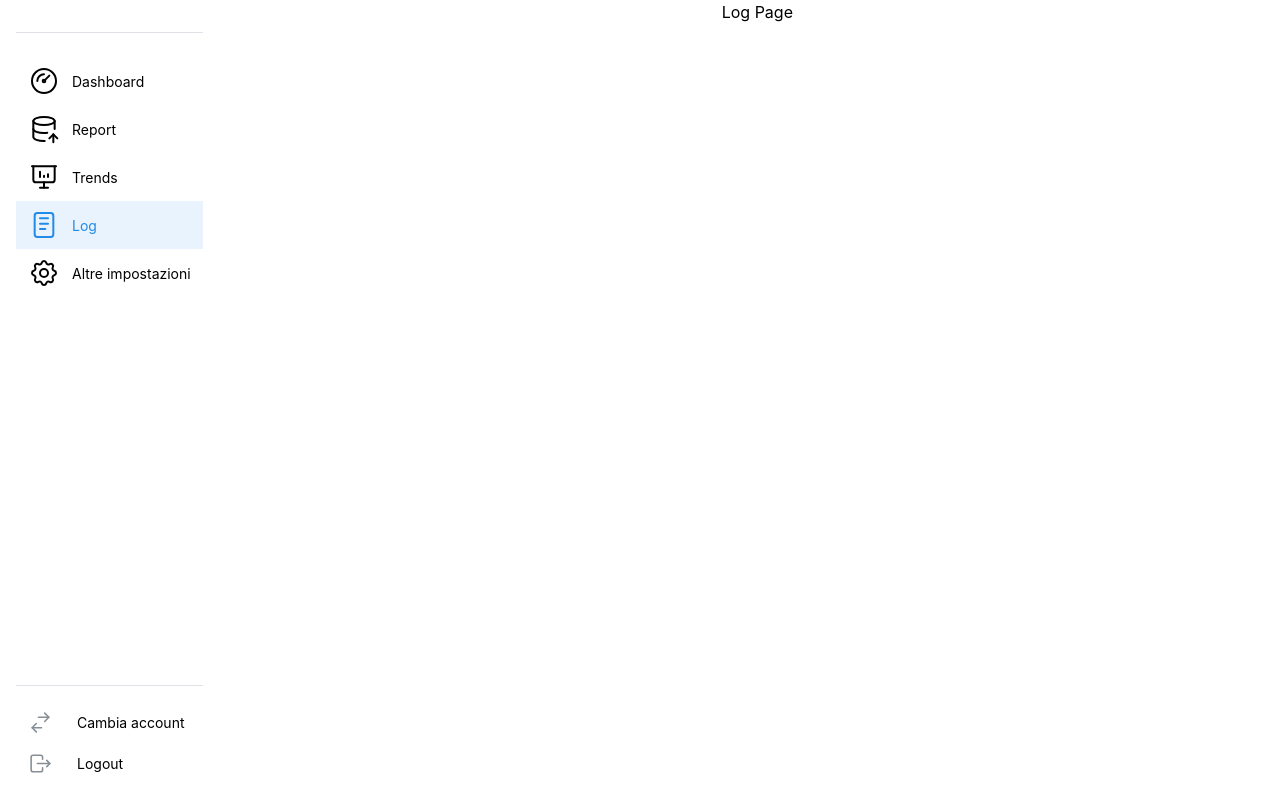
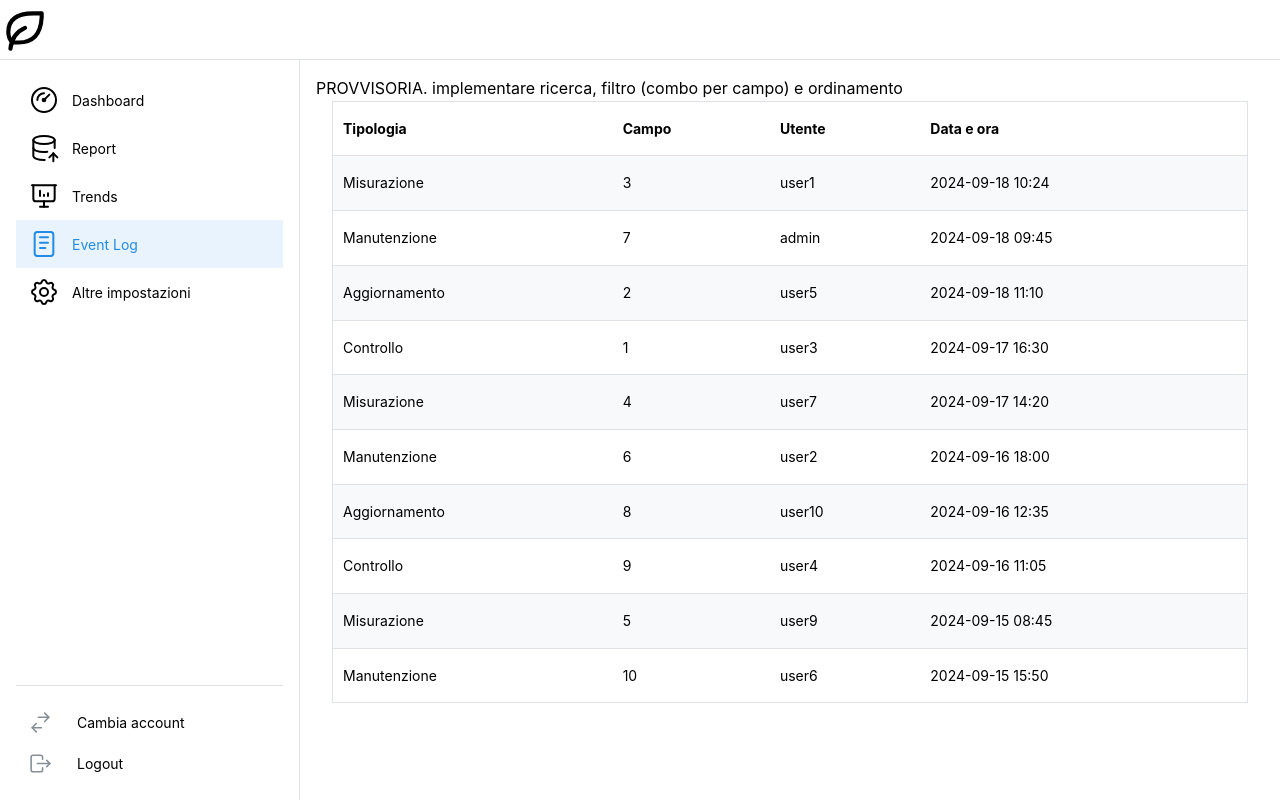
Before and after one commit to CoriMorini/CampiAgricoli_FrontEnd, a React (Vite) app: page /logPage in a window 1280 px wide. Built offline with nearby package versions, Linux system fonts and the light colour scheme.

Commit message:
finito report. event log provvisorio (implementare filtri ecc)

```diff
--- a/src/components/Navbar/Navbar.module.css
+++ b/src/components/Navbar/Navbar.module.css
@@ -9,11 +9,6 @@
     flex: 1;
   }
 
-  .header {
-    padding-bottom: var(--mantine-spacing-md);
-    margin-bottom: calc(var(--mantine-spacing-md) * 1.5);
-    border-bottom: rem(1px) solid light-dark(var(--mantine-color-gray-3), var(--mantine-color-dark-4));
-  }
 
   .footer {
     padding-top: var(--mantine-spacing-md);
--- a/src/components/Navbar/Navbar.tsx
+++ b/src/components/Navbar/Navbar.tsx
@@ -16,7 +16,7 @@ const data = [
   { link: '/dashboard', label: 'Dashboard', icon: IconGauge },
   { link: '/reportPage', label: 'Report', icon: IconDatabaseImport },
   { link: '/trendPage', label: 'Trends', icon: IconPresentationAnalytics },
-  { link: '/logPage', label: 'Log', icon: IconNotes },
+  { link: '/logPage', label: 'Event Log', icon: IconNotes },
   { link: '/settingsPage', label: 'Altre impostazioni', icon: IconSettings },
 ];
 
--- a/src/pages/LogPage/LogPage.tsx
+++ b/src/pages/LogPage/LogPage.tsx
@@ -1,20 +1,88 @@
-import { IconCapsuleHorizontal } from '@tabler/icons-react';
-import { Flex, Grid } from '@mantine/core';
+import { Flex, rem, AppShell, Burger, Container, Grid, Table } from '@mantine/core';
 import { Navbar } from '@/components/Navbar/Navbar';
+import { useDisclosure } from '@mantine/hooks';
+import { IconLeaf } from '@tabler/icons-react';
+
+const datas = [
+  { tipologia: 'Misurazione', campo: 3, data: '2024-09-18 10:24', utente: 'user1' },
+  { tipologia: 'Manutenzione', campo: 7, data: '2024-09-18 09:45', utente: 'admin' },
+  { tipologia: 'Aggiornamento', campo: 2, data: '2024-09-18 11:10', utente: 'user5' },
+  { tipologia: 'Controllo', campo: 1, data: '2024-09-17 16:30', utente: 'user3' },
+  { tipologia: 'Misurazione', campo: 4, data: '2024-09-17 14:20', utente: 'user7' },
+  { tipologia: 'Manutenzione', campo: 6, data: '2024-09-16 18:00', utente: 'user2' },
+  { tipologia: 'Aggiornamento', campo: 8, data: '2024-09-16 12:35', utente: 'user10' },
+  { tipologia: 'Controllo', campo: 9, data: '2024-09-16 11:05', utente: 'user4' },
+  { tipologia: 'Misurazione', campo: 5, data: '2024-09-15 08:45', utente: 'user9' },
+  { tipologia: 'Manutenzione', campo: 10, data: '2024-09-15 15:50', utente: 'user6' }
+];
+
 
 export function LogPage() {
+  const [opened, { toggle }] = useDisclosure();
+
+  const data = datas.map((data) => (
+    <Table.Tr key={data.campo}>
+      <Table.Td>{data.tipologia}</Table.Td>
+      <Table.Td>{data.campo}</Table.Td>
+      <Table.Td>{data.utente}</Table.Td>
+      <Table.Td>{data.data}</Table.Td>
+    </Table.Tr>
+  ));
+
   return (
-    <div>
-      <Grid overflow="hidden">
-        <Grid.Col span="content">
-          <Navbar />
-        </Grid.Col>
-        <Grid.Col span="auto">
-          <Flex justify="center" align="center" style={{ width: '100%' }}>
-            <div>Log Page</div>
-          </Flex>
-        </Grid.Col>
-      </Grid>
-    </div>
+    <AppShell
+      header={{ height: 60 }}
+      navbar={{
+        width: 300,
+        breakpoint: 'sm',
+        collapsed: { mobile: !opened },
+      }}
+      padding="md"
+    >
+      <AppShell.Header>
+        <Flex
+          justify="space-between" // Distribuisce lo spazio tra il Burger e l'icona
+          align="center" // Centra verticalmente gli elementi
+          style={{ height: '100%' }} // Imposta l'altezza per occupare tutto lo spazio disponibile dell'header
+        >
+          <Burger
+            opened={opened}
+            onClick={toggle}
+            hiddenFrom="sm"
+            size="md"
+          />
+          <IconLeaf stroke={2} style={{ width: rem(50), height: rem(50) }} />
+        </Flex>
+      </AppShell.Header>
+
+      <AppShell.Navbar>
+        <Navbar />
+      </AppShell.Navbar>
+
+      <AppShell.Main>
+        <div>
+          PROVVISORIA. implementare ricerca, filtro (combo per campo) e ordinamento
+        </div>
+        <Container size="xl">
+          <Grid gutter="xl">
+            <Grid.Col>
+              <Flex gap="xl" justify="center" align="center" direction={{ base: 'column', md: 'row' }}>
+                <Table verticalSpacing="md" striped highlightOnHover withTableBorder>
+                  <Table.Thead>
+                    <Table.Tr>
+                      <Table.Th>Tipologia</Table.Th>
+                      <Table.Th>Campo</Table.Th>
+                      <Table.Th>Utente</Table.Th>
+                      <Table.Th>Data e ora</Table.Th>
+                    </Table.Tr>
+                  </Table.Thead>
+                  <Table.Tbody>{data}</Table.Tbody>
+                </Table>
+              </Flex>
+            </Grid.Col>
+          </Grid>
+        </Container>
+      </AppShell.Main>
+    </AppShell>
   );
 }
--- a/src/pages/ReportPage/ReportPage.tsx
+++ b/src/pages/ReportPage/ReportPage.tsx
@@ -1,9 +1,8 @@
-import { IconCapsuleHorizontal } from '@tabler/icons-react';
-import { Flex, Grid } from '@mantine/core';
+import { Flex, rem, AppShell, Burger, Container, Grid, Table, Input, InputBase, Combobox, useCombobox } from '@mantine/core';
 import { Navbar } from '@/components/Navbar/Navbar';
-import { Table } from '@mantine/core';
 import { useState } from 'react';
-import { Input, InputBase, Combobox, useCombobox } from '@mantine/core';
+import { useDisclosure } from '@mantine/hooks';
+import { IconLeaf } from '@tabler/icons-react';
 
 const npks = [
   { n: 1.5, p: 0.8, k: 2.0, data: '01/02/2024', campo: 3 },
@@ -55,6 +54,8 @@ const campi = [
 ]
 
 export function ReportPage() {
+  const [opened, { toggle }] = useDisclosure();
+
   const npk = npks.map((npk) => (
     <Table.Tr key={npk.campo}>
       <Table.Td>{npk.n}</Table.Td>
@@ -63,7 +64,6 @@ export function ReportPage() {
       <Table.Td>{npk.data}</Table.Td>
     </Table.Tr>
   ));
-
 
   const umidita = umiditas.map((umidita) => (
     <Table.Tr key={umidita.campo}>
@@ -99,13 +99,40 @@ export function ReportPage() {
   ));
 
   return (
-    <div>
-      <Grid overflow="hidden">
-        <Grid.Col span="content">
+    <AppShell
+      header={{ height: 60 }}
+      navbar={{
+        width: 300,
+        breakpoint: 'sm',
+        collapsed: { mobile: !opened },
+      }}
+      padding="md"
+    >
+      <AppShell.Header>
+        <Flex
+          justify="space-between" // Distribuisce lo spazio tra il Burger e l'icona
+          align="center" // Centra verticalmente gli elementi
+          style={{ height: '100%' }} // Imposta l'altezza per occupare tutto lo spazio disponibile dell'header
+        >
+          <Burger
+            opened={opened}
+            onClick={toggle}
+            hiddenFrom="sm"
+            size="md"
+          />
+          <IconLeaf stroke={2} style={{ width: rem(50), height: rem(50) }} />
+        </Flex>
+      </AppShell.Header>
+
+      <AppShell.Navbar>
         <Navbar />
-        </Grid.Col>
-        <Grid.Col span="auto">
-          <Flex gap="xl" justify="center" align="center">
+      </AppShell.Navbar>
+
+      <AppShell.Main>
+        <Container size="xl">
+          <Grid gutter="xl">
+            <Grid.Col>
+              <Flex mih={50} gap="md" justify="center" align="center" direction="row" wrap="wrap">
                 <Combobox
                   store={combobox}
                   onOptionSubmit={(val) => {
@@ -132,7 +159,10 @@ export function ReportPage() {
                     </Combobox.Options>
                   </Combobox.Dropdown>
                 </Combobox>
-            <Flex gap="xl" justify="center" align="center">
+              </Flex>
+            </Grid.Col>
+            <Grid.Col>
+              <Flex gap="xl" justify="center" align="center" direction={{ base: 'column', md: 'row' }}>
                 <Table verticalSpacing="md" striped highlightOnHover withTableBorder>
                   <Table.Thead>
                     <Table.Tr>
@@ -145,8 +175,6 @@ export function ReportPage() {
                   <Table.Tbody>{npk}</Table.Tbody>
                   <Table.Caption>N: tra 1.2 e 1.8% P: tra 0.7 e 1.0% K: tra 1.7 e 2.1%</Table.Caption>
                 </Table>
-            </Flex>
-            <Flex gap="xl" justify="center" align="center">
                 <Table verticalSpacing="md" striped highlightOnHover withTableBorder>
                   <Table.Thead>
                     <Table.Tr>
@@ -158,9 +186,9 @@ export function ReportPage() {
                   <Table.Caption>Percentuale di umidità nel terreno</Table.Caption>
                 </Table>
               </Flex>
-          </Flex>
-          <Flex gap="xl" justify="center" align="center">
-            <Flex gap="xl" justify="center" align="center">
+            </Grid.Col>
+            <Grid.Col>
+              <Flex gap="xl" justify="center" align="center" direction={{ base: 'column', md: 'row' }}>
                 <Table verticalSpacing="md" striped highlightOnHover withTableBorder>
                   <Table.Thead>
                     <Table.Tr>
@@ -171,8 +199,7 @@ export function ReportPage() {
                   <Table.Tbody>{tempAmbiente}</Table.Tbody>
                   <Table.Caption>Temperatura dell'aria nel campo (°C)</Table.Caption>
                 </Table>
-            </Flex>
-            <Flex gap="xl" justify="center" align="center">
+
                 <Table verticalSpacing="md" striped highlightOnHover withTableBorder>
                   <Table.Thead>
                     <Table.Tr>
@@ -184,9 +211,88 @@ export function ReportPage() {
                   <Table.Caption>Temperatura del suolo (°C)</Table.Caption>
                 </Table>
               </Flex>
-          </Flex>
             </Grid.Col>
           </Grid>
-    </div >
+        </Container>
+      </AppShell.Main>
+    </AppShell>
   );
 }
+
+
+
+/*
+            <Combobox
+              store={combobox}
+              onOptionSubmit={(val) => {
+                setValue(val);
+                combobox.closeDropdown();
+              }}
+            >
+            <Combobox.Target>
+                <InputBase
+                  component="button"
+                  type="button"
+                  pointer
+                  rightSection={<Combobox.Chevron />}
+                  rightSectionPointerEvents="none"
+                  onClick={() => combobox.toggleDropdown()}
+                >
+                  {value || <Input.Placeholder>Seleziona un campo</Input.Placeholder>}
+                </InputBase>
+              </Combobox.Target>
+
+              <Combobox.Dropdown>
+                <Combobox.Options mah={200} style={{ overflowY: 'auto' }}>
+                  {options}
+                </Combobox.Options>
+              </Combobox.Dropdown>
+            </Combobox>
+
+
+              <Table verticalSpacing="md" striped highlightOnHover withTableBorder>
+                <Table.Thead>
+                  <Table.Tr>
+                    <Table.Th>N (Azoto)</Table.Th>
+                    <Table.Th>P (Fosforo)</Table.Th>
+                    <Table.Th>K (Potassio)</Table.Th>
+                    <Table.Th>Data misurazione</Table.Th>
+                  </Table.Tr>
+                </Table.Thead>
+                <Table.Tbody>{npk}</Table.Tbody>
+                <Table.Caption>N: tra 1.2 e 1.8% P: tra 0.7 e 1.0% K: tra 1.7 e 2.1%</Table.Caption>
+              </Table>
+
+              <Table verticalSpacing="md" striped highlightOnHover withTableBorder>
+                <Table.Thead>
+                  <Table.Tr>
+                    <Table.Th>Umidità del suolo (%)</Table.Th>
+                    <Table.Th>Data misurazione</Table.Th>
+                  </Table.Tr>
+                </Table.Thead>
+                <Table.Tbody>{umidita}</Table.Tbody>
+                <Table.Caption>Percentuale di umidità nel terreno</Table.Caption>
+              </Table>
+
+              <Table verticalSpacing="md" striped highlightOnHover withTableBorder>
+                <Table.Thead>
+                  <Table.Tr>
+                    <Table.Th>Temperatura ambiente</Table.Th>
+                    <Table.Th>Data misurazione</Table.Th>
+                  </Table.Tr>
+                </Table.Thead>
+                <Table.Tbody>{tempAmbiente}</Table.Tbody>
+                <Table.Caption>Temperatura dell'aria nel campo (°C)</Table.Caption>
+              </Table>
+
+              <Table verticalSpacing="md" striped highlightOnHover withTableBorder>
+                <Table.Thead>
+                  <Table.Tr>
+                    <Table.Th>Temperatura del suolo</Table.Th>
+                    <Table.Th>Data misurazione</Table.Th>
+                  </Table.Tr>
+                </Table.Thead>
+                <Table.Tbody>{tempSuolo}</Table.Tbody>
+                <Table.Caption>Temperatura del suolo (°C)</Table.Caption>
+              </Table>
+*/
--- a/src/pages/SettingsPage/SettingsPage.tsx
+++ b/src/pages/SettingsPage/SettingsPage.tsx
@@ -1,20 +1,44 @@
-import { IconCapsuleHorizontal } from '@tabler/icons-react';
-import { Flex, Grid } from '@mantine/core';
+import { Flex, rem, AppShell, Burger, Container, Grid, Table } from '@mantine/core';
 import { Navbar } from '@/components/Navbar/Navbar';
+import { useDisclosure } from '@mantine/hooks';
+import { IconLeaf } from '@tabler/icons-react';
 
 export function SettingsPage() {
+  const [opened, { toggle }] = useDisclosure();
+
   return (
-    <div>
-      <Grid overflow="hidden">
-        <Grid.Col span="content">
-          <Navbar />
-        </Grid.Col>
-        <Grid.Col span="auto">
-          <Flex justify="center" align="center" style={{ width: '100%' }}>
-            <div>Settings Page</div>
-          </Flex>
-        </Grid.Col>
-      </Grid>
-    </div>
+    <AppShell
+      header={{ height: 60 }}
+      navbar={{
+        width: 300,
+        breakpoint: 'sm',
+        collapsed: { mobile: !opened },
+      }}
+      padding="md"
+    >
+      <AppShell.Header>
+        <Flex
+          justify="space-between" // Distribuisce lo spazio tra il Burger e l'icona
+          align="center" // Centra verticalmente gli elementi
+          style={{ height: '100%' }} // Imposta l'altezza per occupare tutto lo spazio disponibile dell'header
+        >
+          <Burger
+            opened={opened}
+            onClick={toggle}
+            hiddenFrom="sm"
+            size="md"
+          />
+          <IconLeaf stroke={2} style={{ width: rem(50), height: rem(50) }} />
+        </Flex>
+      </AppShell.Header>
+
+      <AppShell.Navbar>
+        <Navbar />
+      </AppShell.Navbar>
+
+      <AppShell.Main>
+
+      </AppShell.Main>
+    </AppShell>
   );
 }
--- a/src/pages/TrendPage/TrendPage.tsx
+++ b/src/pages/TrendPage/TrendPage.tsx
@@ -3,8 +3,6 @@ import { Flex, Grid } from '@mantine/core';
 import { Navbar } from '@/components/Navbar/Navbar';
 import { Input, InputBase, Combobox, useCombobox } from '@mantine/core';
 import { StatsGrid } from '@/components/StatsGrid/StatsGrid';
-import { Sparkline } from '@mantine/charts';
-import { Text } from '@mantine/core';
 import { LineChart } from '@mantine/charts';
 
 const campi = [
```
Also changed, not shown: src/pages/DashBoard/DashBoard.tsx (+1 -41 lines). Lines whose indentation alone changed are shown as unchanged.
